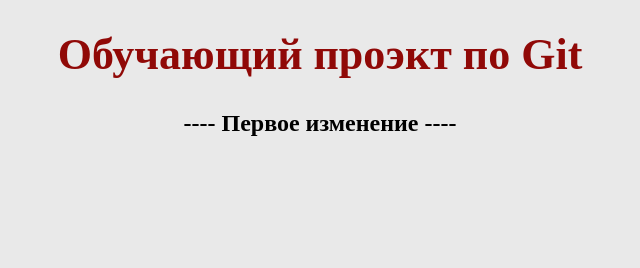
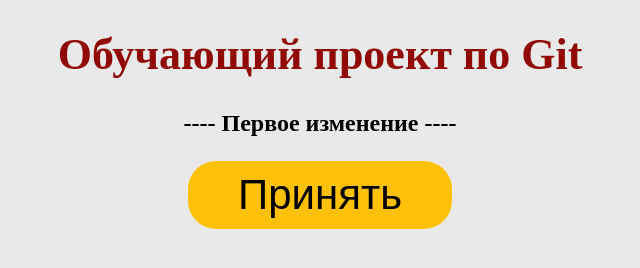
Before and after one commit to ViktorDirin/git-test, a plain HTML site: page index.html in a window 1280 px wide. Shown: the whole page, without its empty margins (320-960 px from the left). Drawn offline with Linux system fonts and the light colour scheme.

Commit message:
Button added

```diff
--- a/css/main.css
+++ b/css/main.css
@@ -13,3 +13,11 @@ p {
     font-size: 24px;
     font-weight: 600;
 }
+
+button {
+    padding: 10px 50px;
+    font-size: 42px;
+    border-radius: 28px;
+    border: none;
+    background-color: #FFC107;
+}
--- a/index.html
+++ b/index.html
@@ -13,9 +13,11 @@
 
 <body>
 
-<h1>Обучающий проэкт по Git</h1>
+<h1>Обучающий проект по Git</h1>
 
 <p>---- Первое изменение ----</p>
+
+<button>Принять</button>
 
 </body>
 
```
